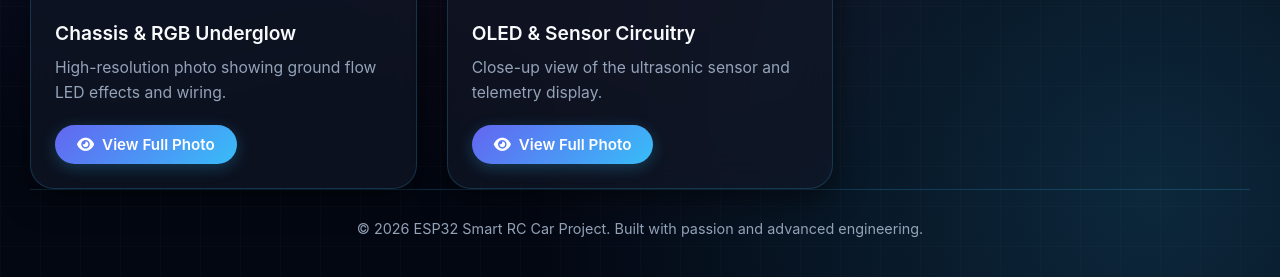
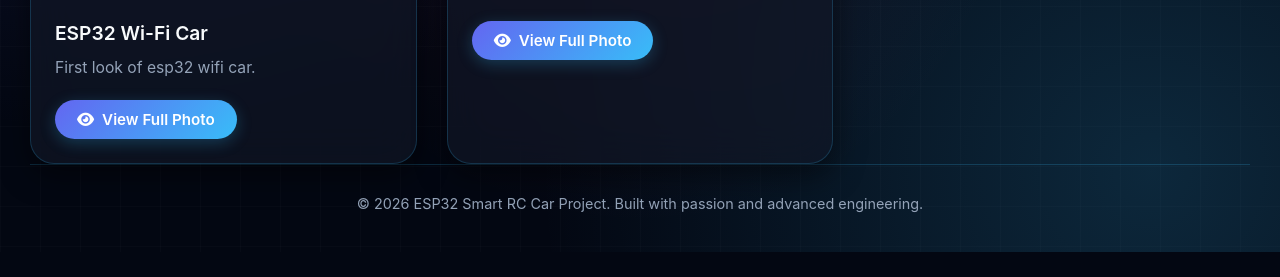
Before and after one commit to cmadushan2009-stack/album, a plain HTML site: page index.html in a window 1280 px wide. Shown: the part 554-831 px from the top of the page. After the commit the page ends 806 px from the top, so only its background shows below. Drawn offline with Linux system fonts and the light colour scheme.

Commit message:
Update index.html

```diff
--- a/index.html
+++ b/index.html
@@ -280,10 +280,10 @@
                     <img src="https://images.unsplash.com/photo-1555680202-c86f0e12f086?auto=format&fit=crop&w=600&q=80" alt="Chassis Photo" class="media-preview-img">
                     <div class="media-content">
                         <div>
-                            <h3 class="media-title">Chassis & RGB Underglow</h3>
-                            <p class="media-desc">High-resolution photo showing ground flow LED effects and wiring.</p>
+                            <h3 class="media-title">ESP32 Wi-Fi Car</h3>
+                            <p class="media-desc">First look of esp32 wifi car.</p>
                         </div>
-                        <a href="https://images.unsplash.com/photo-1555680202-c86f0e12f086?auto=format&fit=crop&w=1200&q=80" target="_blank" class="media-link">
+                        <a href="https://i.ibb.co/d0TYg3WL/IMG-20260721-193311.jpg" target="_blank" class="media-link">
                             <i class="fa-solid fa-eye"></i> View Full Photo
                         </a>
                     </div>
@@ -293,11 +293,7 @@
                 <div class="media-card">
                     <img src="https://images.unsplash.com/photo-1518770660439-4636190af475?auto=format&fit=crop&w=600&q=80" alt="OLED Circuitry" class="media-preview-img">
                     <div class="media-content">
-                        <div>
-                            <h3 class="media-title">OLED & Sensor Circuitry</h3>
-                            <p class="media-desc">Close-up view of the ultrasonic sensor and telemetry display.</p>
-                        </div>
-                        <a href="https://images.unsplash.com/photo-1518770660439-4636190af475?auto=format&fit=crop&w=1200&q=80" target="_blank" class="media-link">
+                        <a href="https://i.ibb.co/Rwbp0wR/IMG-20260721-193256.jpg" target="_blank" class="media-link">
                             <i class="fa-solid fa-eye"></i> View Full Photo
                         </a>
                     </div>
```
